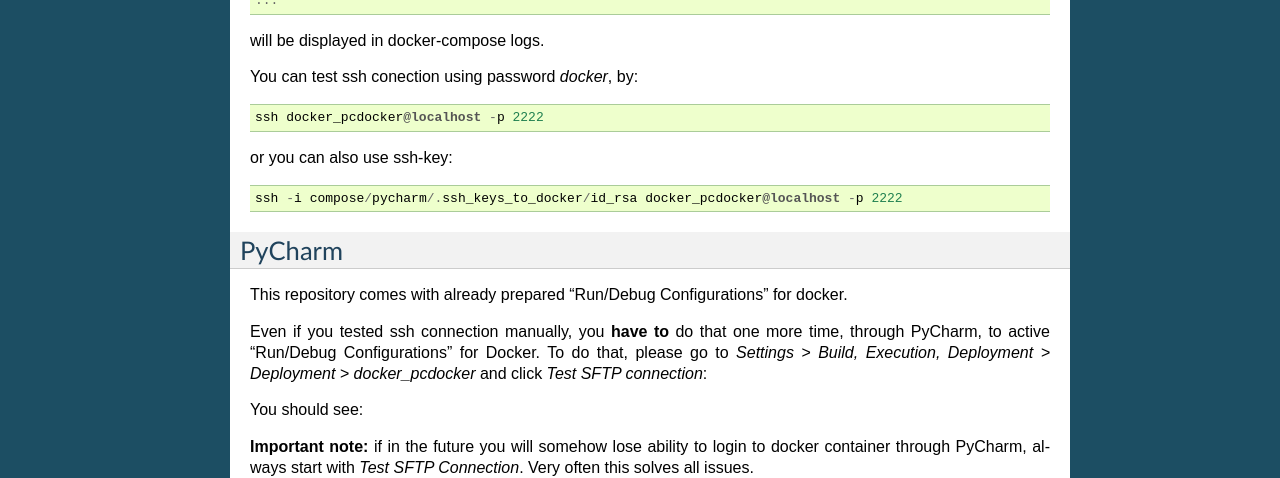
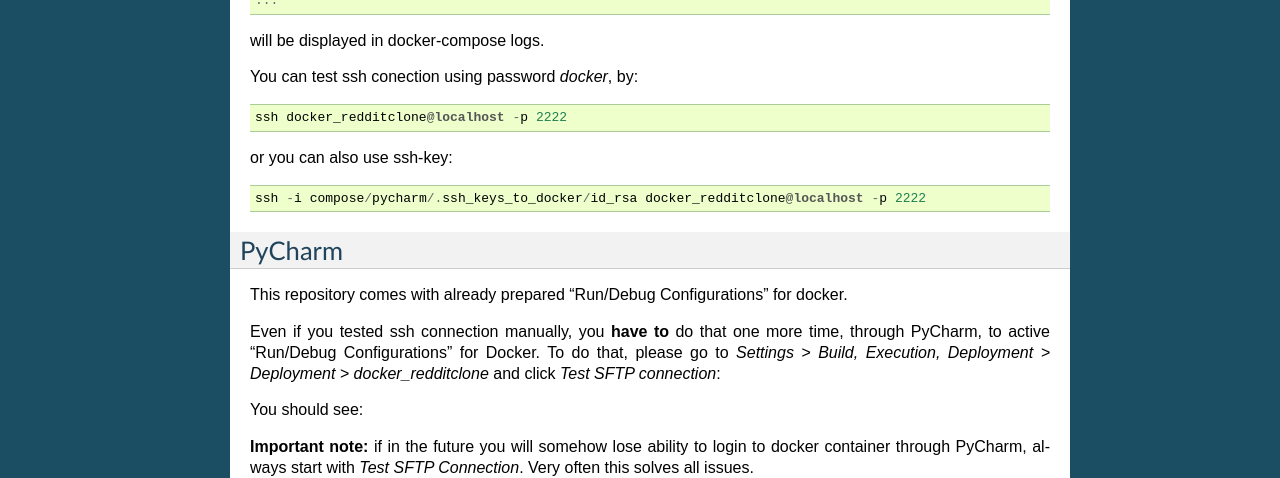
Before and after one commit to noisy/pcdocker, a Sphinx documentation site: the page built from docs/docker_remote_debugging.rst, in a window 1280 px wide. Shown: the part 529-1007 px from the top of the page. Built offline with Sphinx 7.4.7, drawn with Linux system fonts in a browser that asks for light colours; pages that are not in the unit, such as notebooks, are missing from menus.

Commit message:
Update docker_remote_debugging.rst

```diff
--- a/docs/docker_remote_debugging.rst
+++ b/docs/docker_remote_debugging.rst
@@ -31,11 +31,11 @@
 
 You can test ssh conection using password *docker*, by::
 
-    ssh docker_pcdocker@localhost -p 2222
+    ssh docker_redditclone@localhost -p 2222
 
 or you can also use ssh-key::
 
-    ssh -i compose/pycharm/.ssh_keys_to_docker/id_rsa docker_pcdocker@localhost -p 2222
+    ssh -i compose/pycharm/.ssh_keys_to_docker/id_rsa docker_redditclone@localhost -p 2222
 
 
 PyCharm
@@ -43,7 +43,7 @@
 
 This repository comes with already prepared "Run/Debug Configurations" for docker.
 
-Even if you tested ssh connection manually, you **have to** do that one more time, through PyCharm, to active "Run/Debug Configurations" for Docker. To do that, please go to *Settings > Build, Execution, Deployment > Deployment > docker_pcdocker* and click *Test SFTP connection*:
+Even if you tested ssh connection manually, you **have to** do that one more time, through PyCharm, to active "Run/Debug Configurations" for Docker. To do that, please go to *Settings > Build, Execution, Deployment > Deployment > docker_redditclone* and click *Test SFTP connection*:
 
 You should see:
 
```
